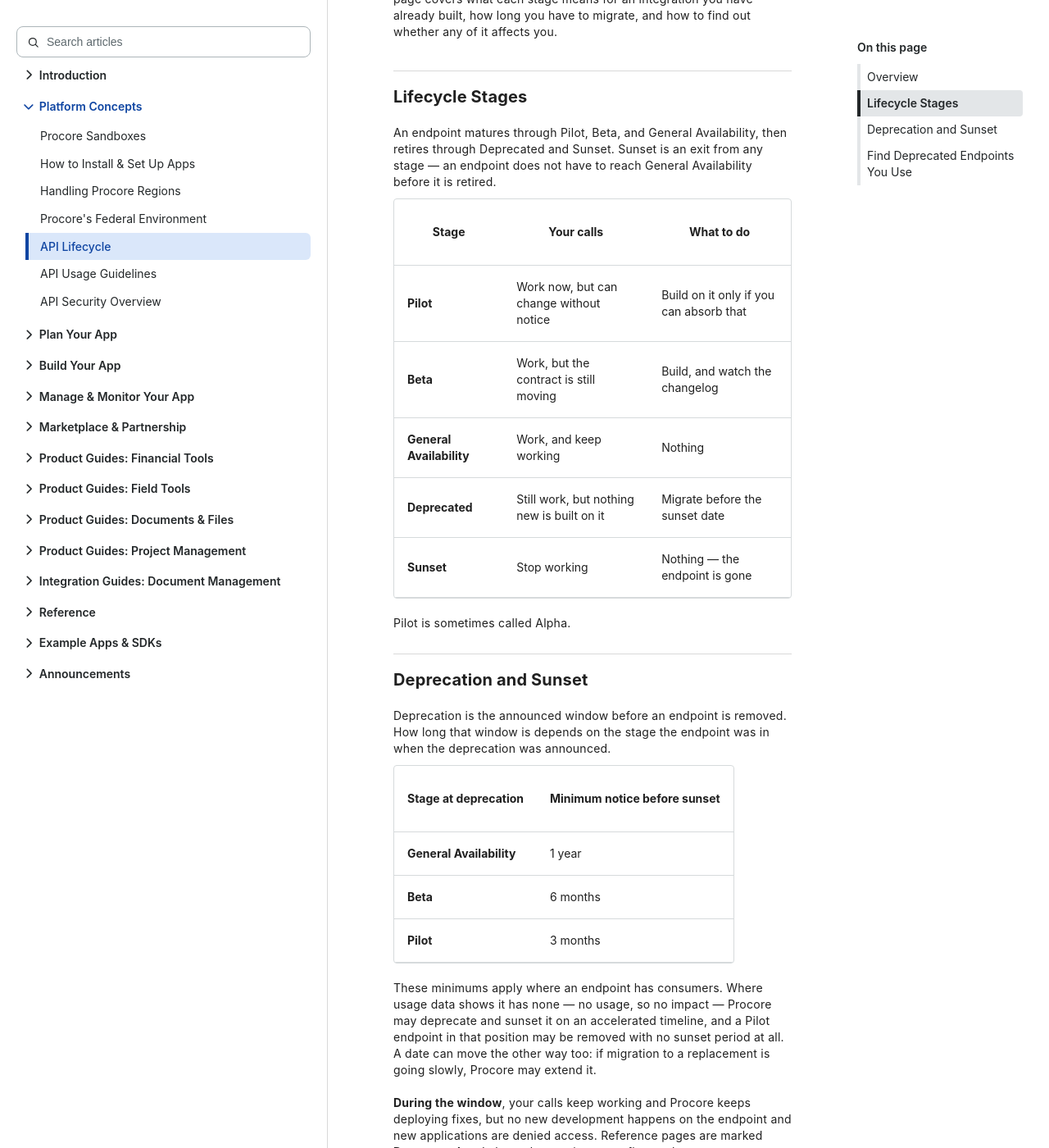
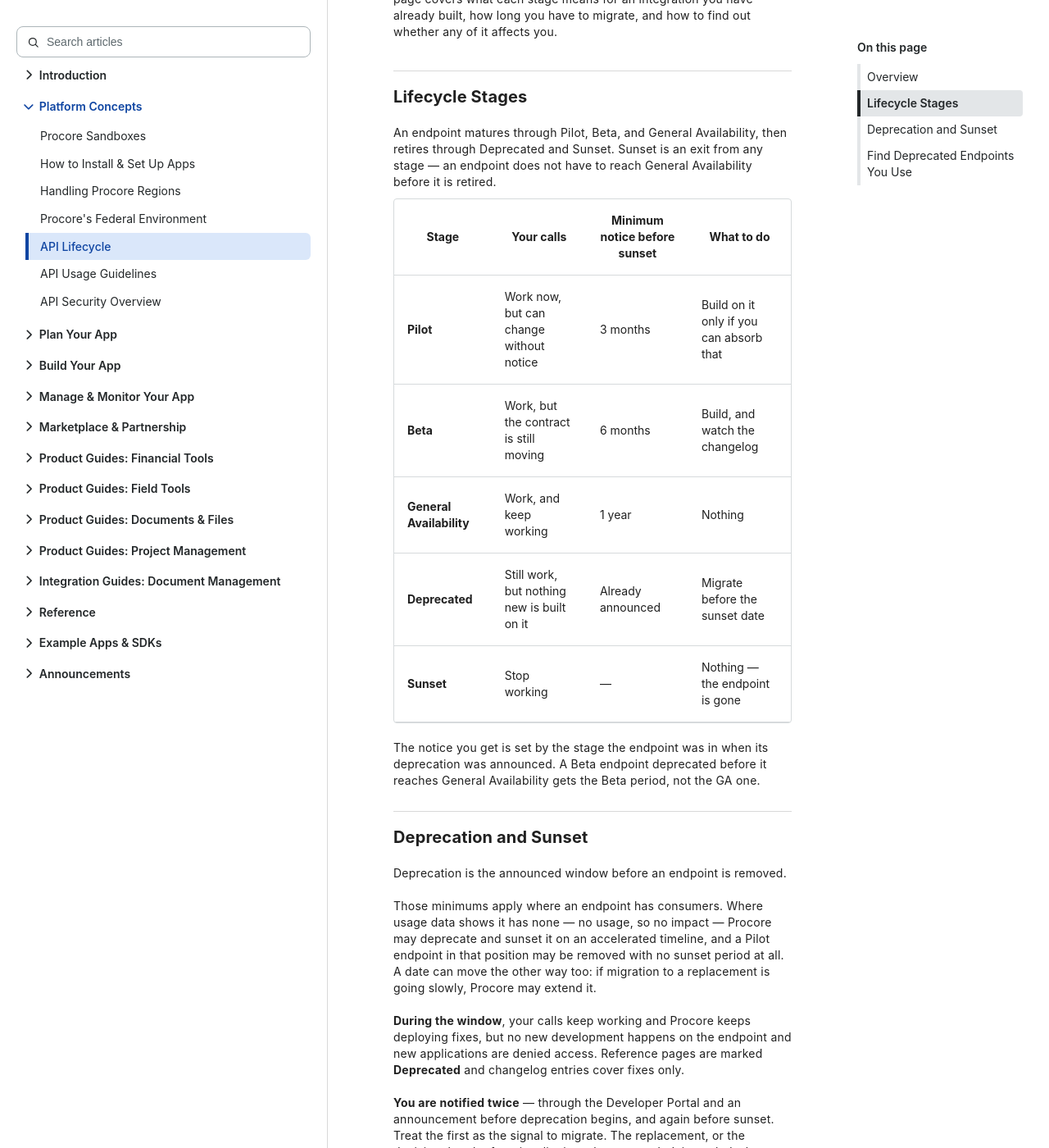
Before and after one commit to procore/documentation, a Jekyll site: the page built from getting_started/rest_api_lifecycle.md, in a window 1280 px wide and 1400 px high, scrolled down 433 px. Shown: the whole window at 82% size. Built offline with Jekyll 4.4.1, drawn with Linux system fonts in a browser that asks for light colours; comment, search, counter and statistics services are not loaded.

Commit message:
docs: fold the notice periods into the stages table
Uses the horizontal space the three-column table was leaving empty, and
removes a second table in the process. Stage, Your calls, Minimum
notice before sunset, What to do now sit on one row, so a reader sees
the whole commitment for a stage without holding two tables in their
head.

This reverses what I argued a commit ago - that "current stage" and
"stage at deprecation" were separate axes that merging would conflate.
For Pilot, Beta and General Availability they are not separate: the
notice follows directly from the stage. Only Deprecated and Sunset fall
outside it, and they read fine as "Already announced" and "—". One
sentence under the table carries the nuance that the period is fixed by
the stage at announcement, so a Beta endpoint deprecated before GA gets
the Beta period.

Deprecation and Sunset keeps the prose that table cells cannot hold:
accelerated where there is no usage, extended where migration lags,
what happens during the window, and the two notifications.

Also drops "Pilot is sometimes called Alpha", which named a synonym and
told the reader nothing to do with it.

Co-Authored-By: Claude Opus 5 <noreply@anthropic.com>

```diff
--- a/getting_started/rest_api_lifecycle.md
+++ b/getting_started/rest_api_lifecycle.md
@@ -16,30 +16,24 @@ Every Procore REST API endpoint sits at a lifecycle stage that tells you how sta
 
 An endpoint matures through Pilot, Beta, and General Availability, then retires through Deprecated and Sunset. Sunset is an exit from any stage — an endpoint does not have to reach General Availability before it is retired.
 
-| Stage | Your calls | What to do |
-| --- | --- | --- |
-| **Pilot** | Work now, but can change without notice | Build on it only if you can absorb that |
-| **Beta** | Work, but the contract is still moving | Build, and watch the changelog |
-| **General Availability** | Work, and keep working | Nothing |
-| **Deprecated** | Still work, but nothing new is built on it | Migrate before the sunset date |
-| **Sunset** | Stop working | Nothing — the endpoint is gone |
+| Stage | Your calls | Minimum notice before sunset | What to do |
+| --- | --- | --- | --- |
+| **Pilot** | Work now, but can change without notice | 3 months | Build on it only if you can absorb that |
+| **Beta** | Work, but the contract is still moving | 6 months | Build, and watch the changelog |
+| **General Availability** | Work, and keep working | 1 year | Nothing |
+| **Deprecated** | Still work, but nothing new is built on it | Already announced | Migrate before the sunset date |
+| **Sunset** | Stop working | — | Nothing — the endpoint is gone |
 
-Pilot is sometimes called Alpha.
+The notice you get is set by the stage the endpoint was in when its deprecation was announced. A Beta endpoint deprecated before it reaches General Availability gets the Beta period, not the GA one.
 
 <div class="details-bottom-spacing"></div>
 
 ***
 ## Deprecation and Sunset
 
-Deprecation is the announced window before an endpoint is removed. How long that window is depends on the stage the endpoint was in when the deprecation was announced.
+Deprecation is the announced window before an endpoint is removed.
 
-| Stage at deprecation | Minimum notice before sunset |
-| --- | --- |
-| **General Availability** | 1 year |
-| **Beta** | 6 months |
-| **Pilot** | 3 months |
-
-These minimums apply where an endpoint has consumers. Where usage data shows it has none — no usage, so no impact — Procore may deprecate and sunset it on an accelerated timeline, and a Pilot endpoint in that position may be removed with no sunset period at all. A date can move the other way too: if migration to a replacement is going slowly, Procore may extend it.
+Those minimums apply where an endpoint has consumers. Where usage data shows it has none — no usage, so no impact — Procore may deprecate and sunset it on an accelerated timeline, and a Pilot endpoint in that position may be removed with no sunset period at all. A date can move the other way too: if migration to a replacement is going slowly, Procore may extend it.
 
 **During the window**, your calls keep working and Procore keeps deploying fixes, but no new development happens on the endpoint and new applications are denied access. Reference pages are marked **Deprecated** and changelog entries cover fixes only.
 
```
